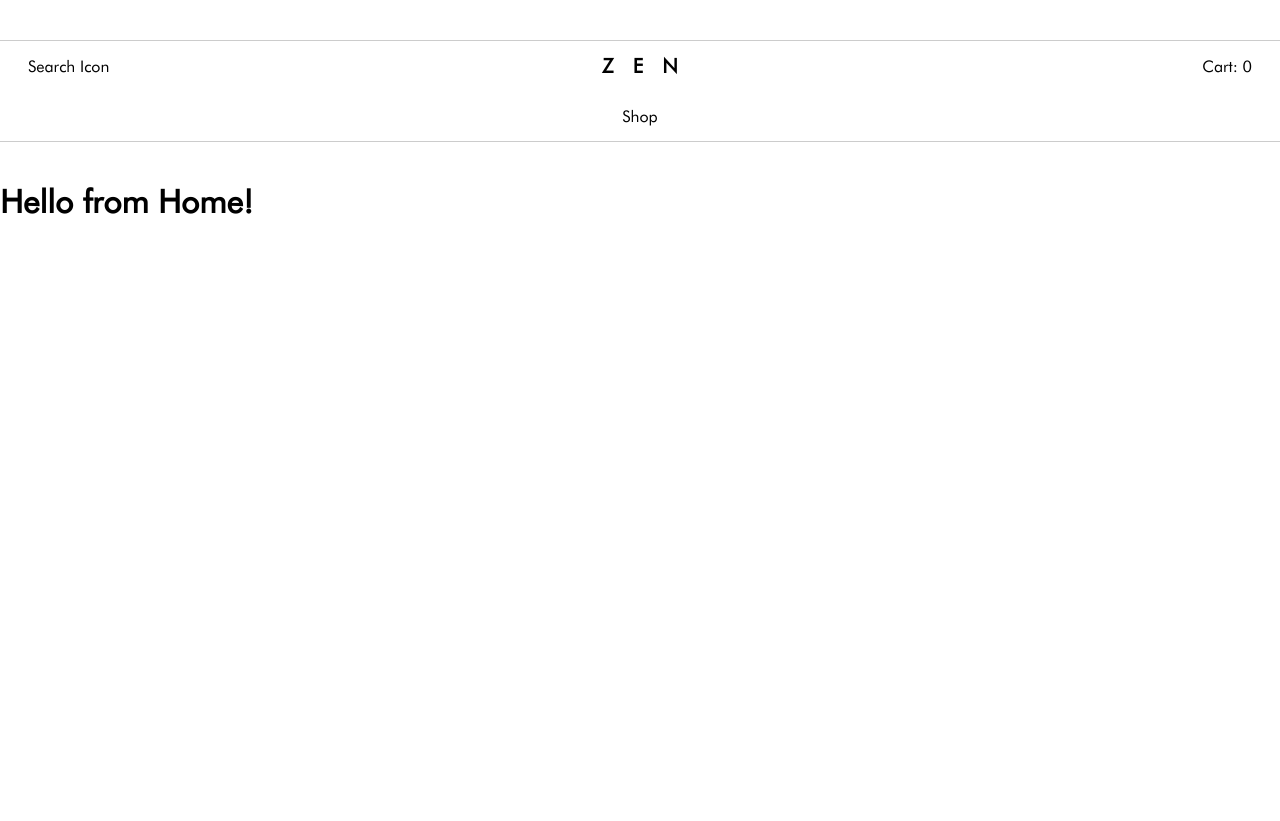
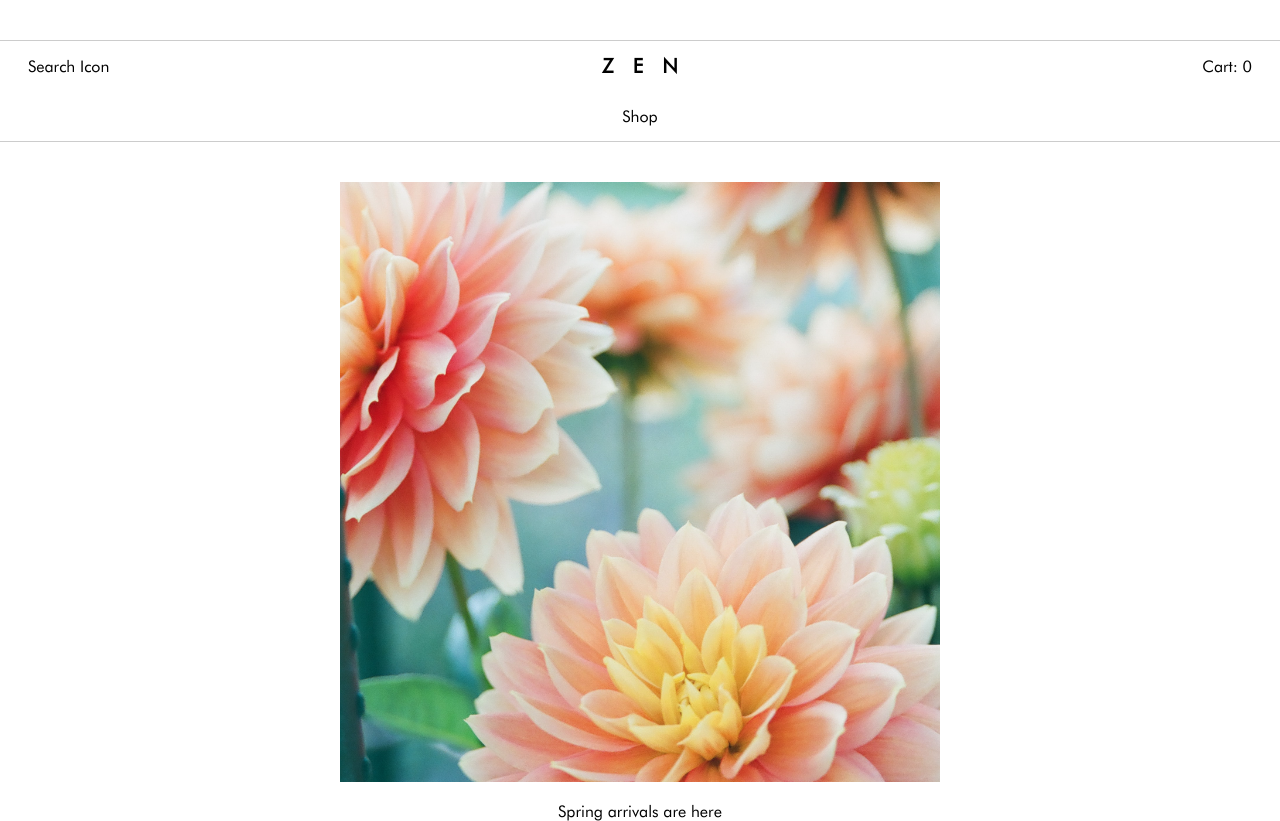
Before and after one commit to angie0123/shopping-cart, a React (Create React App) app: page / in a window 1280 px wide. Before the commit the page ends 800 px from the top, so only its background shows below. Built offline with nearby package versions, Linux system fonts and the light colour scheme.

Commit message:
Styled home

```diff
--- a/src/pages/Home.js
+++ b/src/pages/Home.js
@@ -1,5 +1,14 @@
 const Home = () => {
-  return <h1>Hello from Home!</h1>;
+  return (
+    <div className="main-content">
+      <img
+        className="background"
+        src={window.location.origin + '/images/background.jpg'}
+        alt="flower"
+      />
+      <div className="announcement">Spring arrivals are here</div>
+    </div>
+  );
 };
 
 export default Home;
--- a/src/styles.css
+++ b/src/styles.css
@@ -56,3 +56,16 @@ nav .bottom-section {
   display: grid;
   align-items: center;
 }
+
+.main-content {
+  display: flex;
+  align-items: center;
+  flex-direction: column;
+  row-gap: 20px;
+}
+
+.main-content img.background {
+  width: 600px;
+  height: 600px;
+  object-fit: cover;
+}
```
Also changed, not shown: public/images/background.jpg (added).
